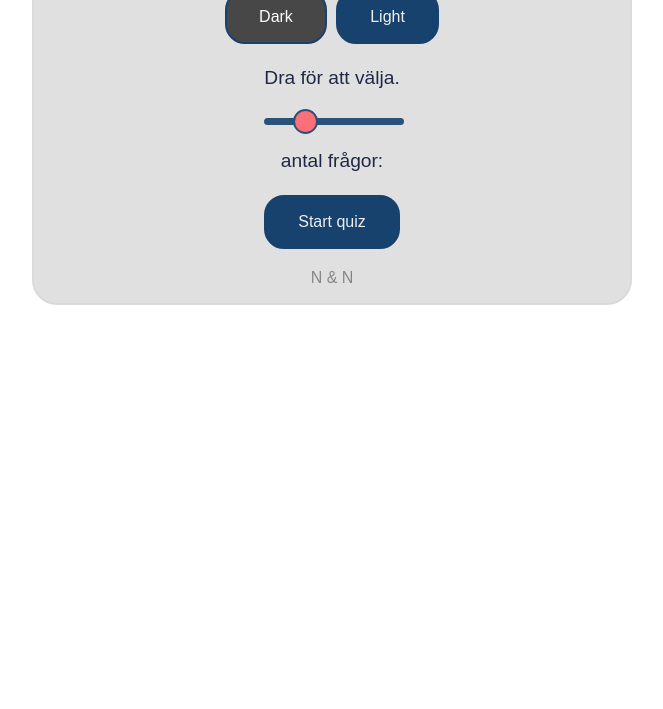
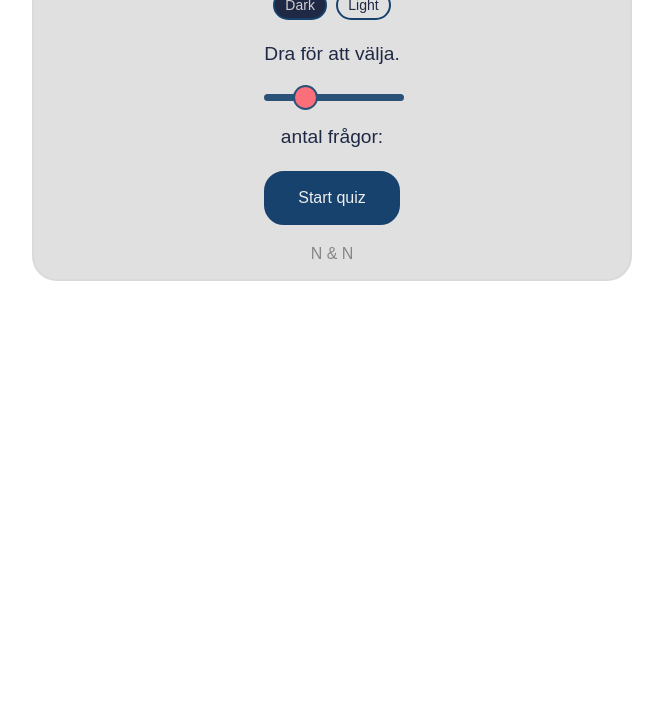
Before and after one commit to n-sankell/klientutveckling-inl2, a website: page index.html in a window 1280 px wide. Shown: the part 91-800 px from the top of the page, without its empty margins (308-971 px from the left). Drawn offline with Linux system fonts and the light colour scheme.

Commit message:
light, dark-buttons fix

```diff
--- a/style.css
+++ b/style.css
@@ -106,9 +106,19 @@ button:hover {
 }
 
 .darkButton {
-    background-color: #474747;
-    color: #fff;
+    background-color: #1f2844;
+    color: #cfcfcf;
+    padding: 5px 10px;
+    font-size: 14px;
 }
+
+.lightButton {
+    background-color: #e0e0e0;
+    color: #1f2844;
+    padding: 5px 10px;
+    font-size: 14px;
+}
+
 
 .questionContainer {
     display: flex;
```
